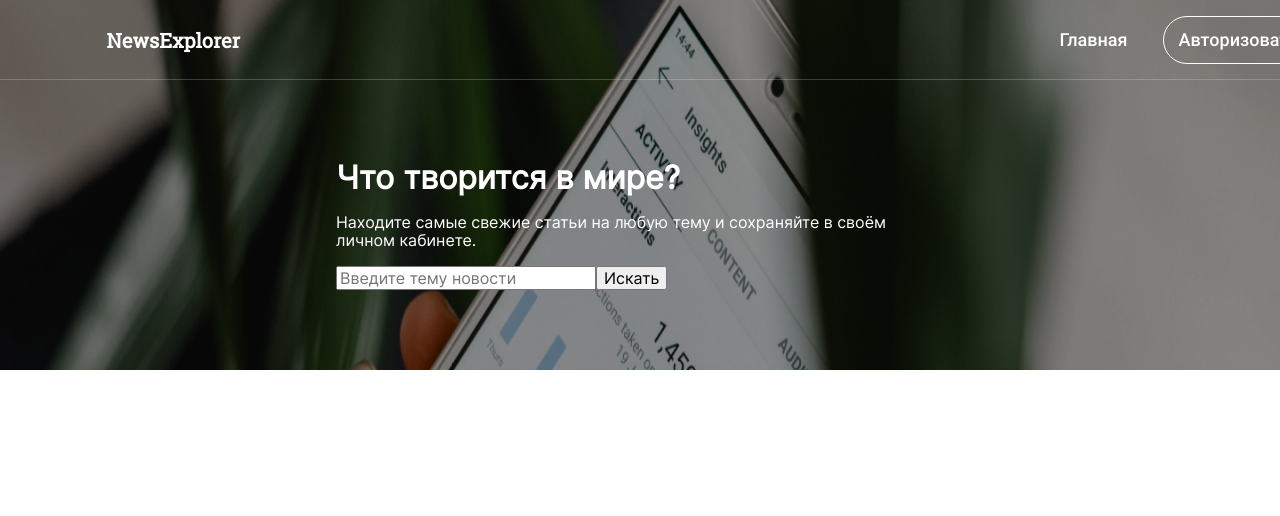
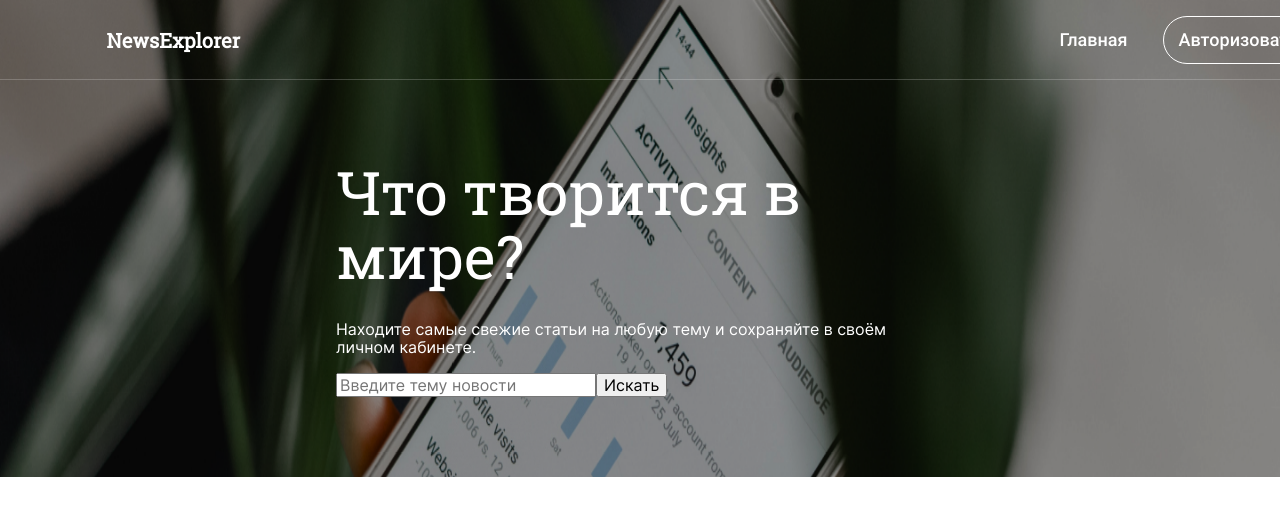
Before and after one commit to Vladimir-art/news-explorer-frontend, a React (Create React App) app: page / in a window 1280 px wide. Shown: the top 516 px of the page. Built offline with nearby package versions, Linux system fonts and the light colour scheme.

Commit message:
searchform__title styles

```diff
--- a/src/blocks/searchform/__title/searchform__title.css
+++ b/src/blocks/searchform/__title/searchform__title.css
@@ -1,4 +1,10 @@
 .searchform__title {
-  margin: 0;
+  margin: 0 0 32px 0;
   padding: 0;
+  font-family: "Roboto Slab", Arial, sans-serif;
+  font-style: normal;
+  font-weight: normal;
+  font-size: 60px;
+  line-height: 64px;
+  color: #FFF;
 }
```
